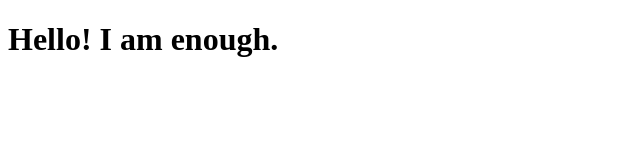
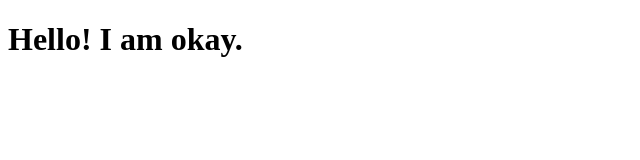
Before and after one commit to naecodes333/testgithub, a plain HTML site: page example/index.html in a window 1280 px wide. Shown: the whole page, without its empty margins (0-640 px from the left). Drawn offline with Linux system fonts and the light colour scheme.

Commit message:
Changed word

```diff
--- a/example/index.html
+++ b/example/index.html
@@ -9,7 +9,7 @@
 </head>
 
 <body>
-    <h1>Hello! I am enough.</h1>
+    <h1>Hello! I am okay.</h1>
 </body>
 
 </html>
```
